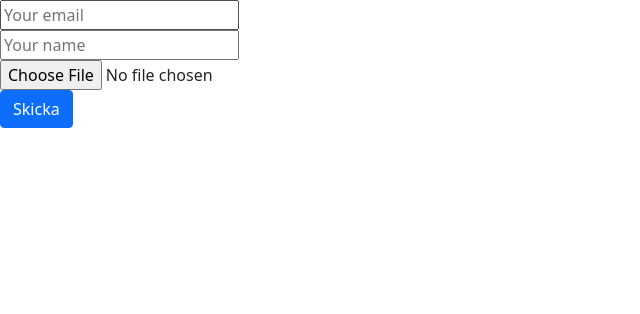
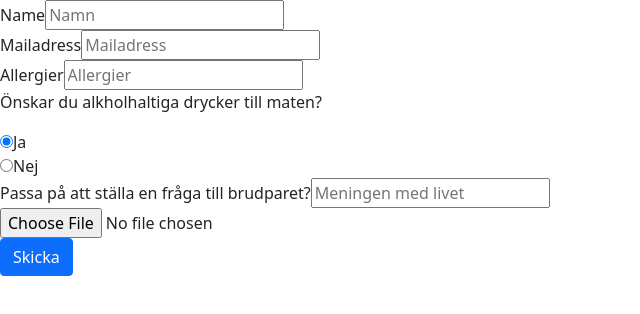
Before and after one commit to anek05/RSVP, a React (Create React App) app: page / in a window 1280 px wide. Shown: the top 314 px of the page, without its empty margins (0-640 px from the left). Built offline with nearby package versions, Linux system fonts and the light colour scheme.

Commit message:
finished form data

```diff
--- a/src/WeddingForm.js
+++ b/src/WeddingForm.js
@@ -2,6 +2,15 @@ import React from "react";
 import axios from "axios";
 
 class WeddingForm extends React.Component {
+  state = {
+    value: "ja",
+  };
+
+  handleAlkohol = (e) => {
+    this.setState({ value: e.target.value });
+    console.log(this.state);
+  };
+
   handleFileSelect(evt) {
     var reader = new FileReader();
     var file = document.querySelector("input[name='file']").files[0];
@@ -27,30 +36,35 @@ class WeddingForm extends React.Component {
   /********************** RSVP **********************/
   handleSubmit(e) {
     e.preventDefault();
-    // var form = document.querySelector("form");
-    // var data = new URLSearchParams(new FormData(form)).toString();
+    var formData = new FormData();
 
     var nameInput = document.getElementById("name").value;
     var mailInput = document.getElementById("email").value;
-    // var imagefile = document.querySelector("#file");
-    console.log("test");
-    var formData = new FormData();
+    var allergierInput = document.getElementById("allergier").value;
     formData.append("name", nameInput);
     formData.append("email", mailInput);
-    // formData.append("file", imagefile.files[0]);
+    formData.append("allergier", allergierInput);
 
-    var data = document.querySelector("div[id='data']");
-    console.log(data);
+    var alkoholJa = document.getElementById("alkohol-ja");
+    var alkoholNej = document.getElementById("alkohol-nej");
+    if (alkoholJa.checked) {
+      formData.append("alkohol", alkoholJa.value);
+    } else if (alkoholNej.checked) {
+      formData.append("alkohol", alkoholNej.value);
+    }
+
+    var fragaInput = document.getElementById("fraga").value;
+    formData.append("fråga", fragaInput);
+
     var fileData = document.getElementById("data").value;
     var mimetype = document.getElementById("mimetype").value;
     var filename = document.getElementById("filename").value;
-
     formData.append("data", fileData);
     formData.append("mimetype", mimetype);
     formData.append("filename", filename);
-    for (var pair of formData.entries()) {
-      console.log(pair[0] + ", " + pair[1]);
-    }
+    // for (var pair of formData.entries()) {
+    //   console.log(pair[0] + ", " + pair[1]);
+    // }
 
     axios
       .post(
@@ -63,14 +77,15 @@ class WeddingForm extends React.Component {
         }
       )
       .then(function (response) {
-        for (var pair of formData.entries()) {
-          console.log(pair[0] + ", " + pair[1]);
+        console.log(response.status);
+        if (response.status == 200) {
+          document.getElementById("rsvp-form").reset();
         }
-        console.log(response);
       });
   }
 
   render() {
+    const { value } = this.state;
     return (
       <form
         id="rsvp-form"
@@ -81,28 +96,64 @@ class WeddingForm extends React.Component {
       >
         <div class="">
           <div class="">
-            <i class="fa fa-envelope"></i>
+            <label for="name">Name</label>
+            <input name="name" id="name" class="" placeholder="Namn" required />
+          </div>
+          <div class="">
+            <label for="email">Mailadress</label>
             <input
               type="email"
               name="email"
               id="email"
               class=""
-              placeholder="Your email"
+              placeholder="Mailadress"
               required
             />
           </div>
+          <div>
+            <label for="allergier">Allergier</label>
+            <input name="allergier" id="allergier" placeholder="Allergier" />
+          </div>
+
+          <div>
+            <p>Önskar du alkholhaltiga drycker till maten?</p>
+            <div>
+              <input
+                type="radio"
+                id="alkohol-ja"
+                name="alkohol-ja"
+                value="ja"
+                checked={value === "ja"}
+                onChange={this.handleAlkohol}
+              />
+              <label for="alkohol-ja">Ja</label>
+            </div>
+            <div>
+              <input
+                type="radio"
+                id="alkohol-nej"
+                name="alkohol-nej"
+                value="nej"
+                checked={value === "nej"}
+                onChange={this.handleAlkohol}
+              />
+              <label for="alkohol-nej">Nej</label>
+            </div>
+          </div>
+
           <div class="">
-            <i class="fa fa-user"></i>
+            <label for="fraga">
+              Passa på att ställa en fråga till brudparet?
+            </label>
             <input
-              name="name"
-              id="name"
+              name="fraga"
+              id="fraga"
               class=""
-              placeholder="Your name"
-              required
+              placeholder="Meningen med livet"
             />
           </div>
+
           <div class="">
-            <i class="fa fa-user"></i>
             <input
               type="file"
               id="file"
```
